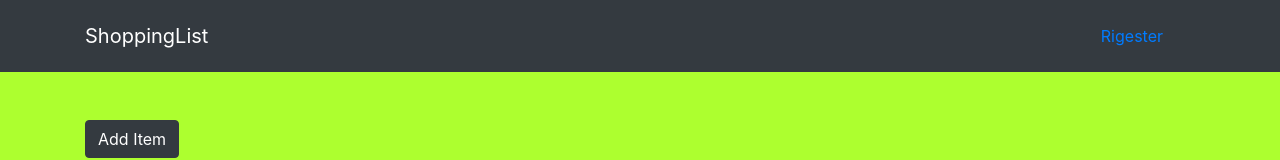
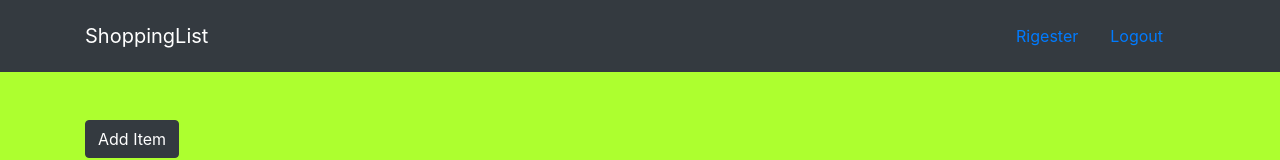
Before and after one commit to Analova/Shopify, a React (Create React App) app in the folder client/: page / in a window 1280 px wide. Shown: the top 160 px of the page. Built offline with nearby package versions, Linux system fonts and the light colour scheme; no server answers; the HTML template or start-up script is replaced by a standard one.

Commit message:
React registration finished

```diff
--- a/client/src/actions/authActions.js
+++ b/client/src/actions/authActions.js
@@ -63,6 +63,13 @@
     });
 };
 
+// Lougout User
+export const logout = () => {
+  return {
+    type: LOGOUT_SUCCESS,
+  };
+};
+
 // Setup config/headers and token
 export const tokenConfig = (getState) => {
   // Get token from loacalstorage
--- a/client/src/components/AppNavbar.js
+++ b/client/src/components/AppNavbar.js
@@ -12,6 +12,7 @@
 } from "reactstrap";
 
 import RegisterModal from "./auth/RegisterModel";
+import Logout from "./auth/Logout";
 
 class AppNavbar extends Component {
   state = {
@@ -36,6 +37,9 @@
                 <NavItem>
                   <RegisterModal />
                 </NavItem>
+                <NavItem>
+                  <Logout />
+                </NavItem>
               </Nav>
             </Collapse>
           </Container>
--- /dev/null
+++ b/client/src/components/auth/Logout.js
@@ -0,0 +1,20 @@
+import React, { Component, Fragment } from "react";
+import { connect } from "react-redux";
+import { logout } from "../../actions/authActions";
+import { NavLink } from "reactstrap";
+
+class LogOut extends Component {
+  render() {
+    return (
+      <div>
+        <Fragment>
+          <NavLink onClick={this.props.logout} href="#">
+            Logout
+          </NavLink>
+        </Fragment>
+      </div>
+    );
+  }
+}
+
+export default connect(null, { logout })(LogOut);
--- a/client/src/components/auth/RegisterModel.js
+++ b/client/src/components/auth/RegisterModel.js
@@ -13,6 +13,7 @@
 } from "reactstrap";
 import { connect } from "react-redux";
 import { register } from "../../actions/authActions";
+import { clearErrors } from "../../actions/errorActions";
 
 class RegisterModal extends Component {
   state = {
@@ -24,7 +25,7 @@
   };
 
   componentDidUpdate(prevProps) {
-    const { error } = this.props;
+    const { error, isAuthenticated } = this.props;
     if (error !== prevProps.error) {
       //Check for register error
       if (error.id === "REGISTER_FAIL") {
@@ -33,9 +34,18 @@
         this.setState({ msg: null });
       }
     }
+
+    // If authenticated, close modal
+    if (this.state.modal) {
+      if (isAuthenticated) {
+        this.toggle();
+      }
+    }
   }
 
   toggle = () => {
+    //Clear errors
+    this.props.clearErrors();
     this.setState({
       modal: !this.state.modal,
     });
@@ -118,4 +128,6 @@
   error: state.error,
 });
 
-export default connect(mapStateToProps, { register })(RegisterModal);
+export default connect(mapStateToProps, { register, clearErrors })(
+  RegisterModal
+);
--- a/client/src/reducers/authReducer.js
+++ b/client/src/reducers/authReducer.js
@@ -41,7 +41,7 @@
       };
     case AUTH_ERROR:
     case LOGIN_FAIL:
-    case LOGIN_SUCCESS:
+    case LOGOUT_SUCCESS:
     case REGISTER_FAIL:
       localStorage.removeItem("token");
       return {
```
